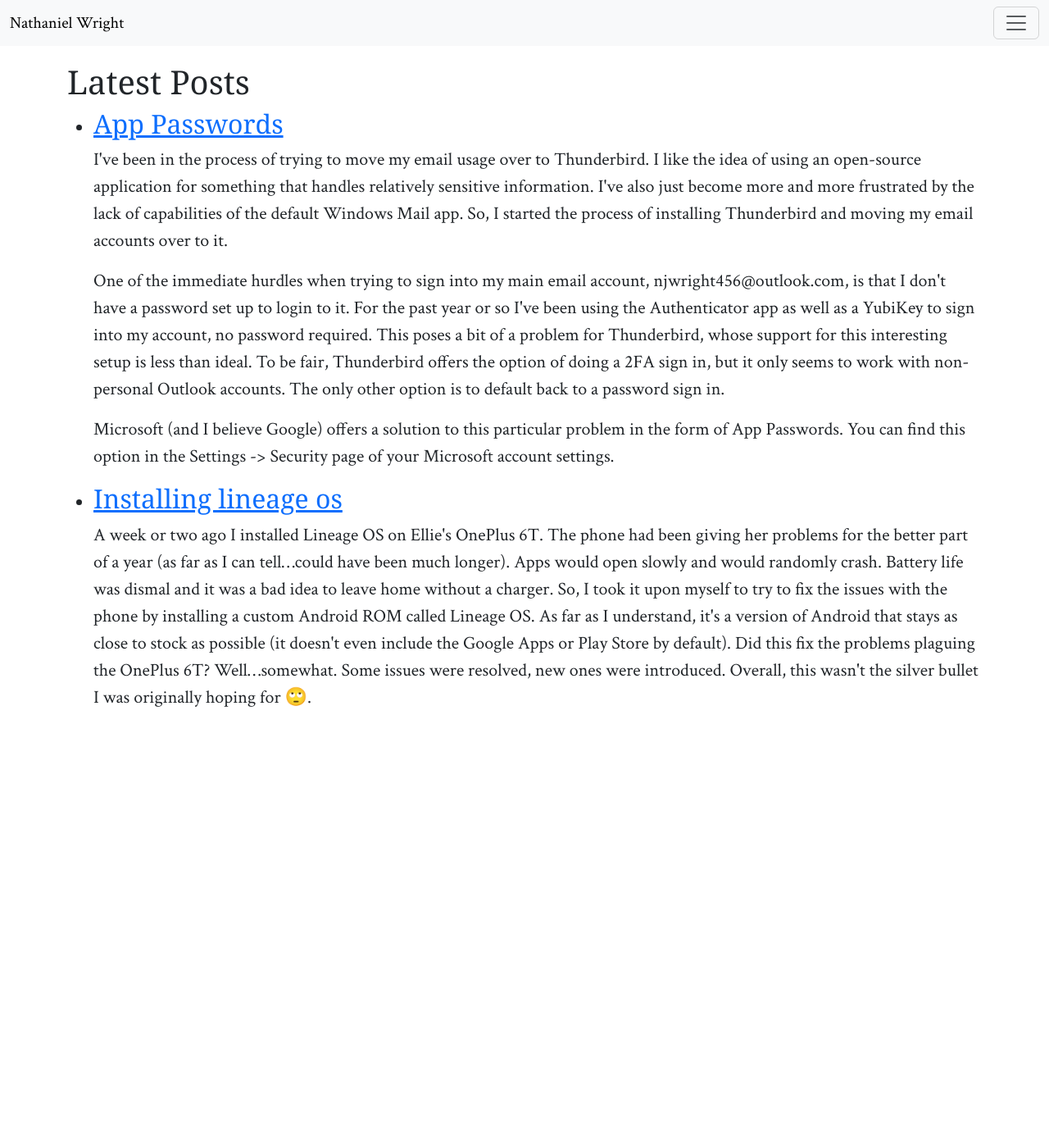
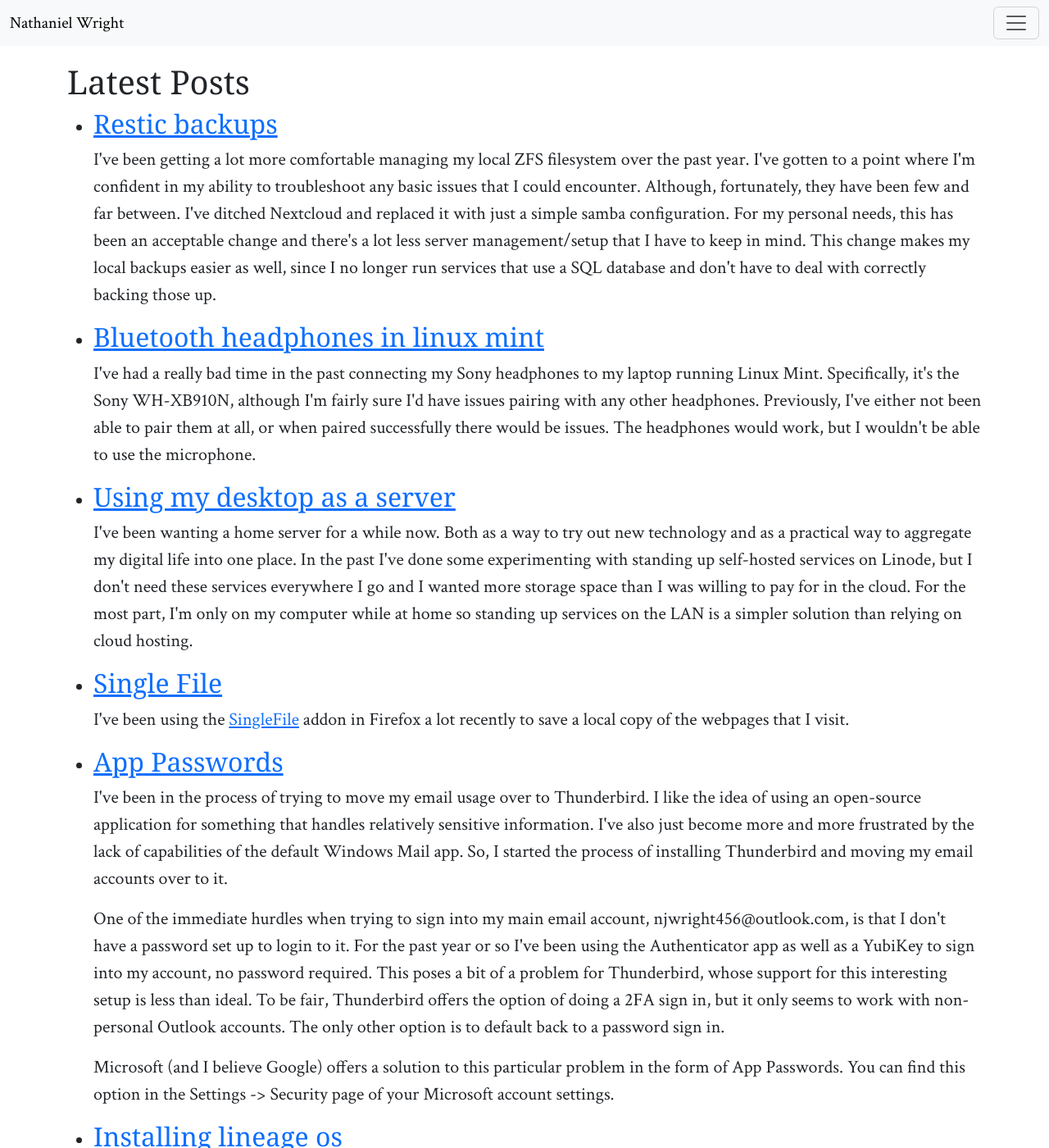
Before and after one commit to N8-Wright/nathanieljwright.github.io, a Jekyll site: the page built from blog.html, in a window 1280 px wide and 1400 px high. Shown: the whole window at 82% size. Built offline with Jekyll 4.4.1, drawn with Linux system fonts in a browser that asks for light colours; some web fonts are replaced; some of the changed text lies outside the part shown.

Commit message:
Added back all posts with date estimates

```diff
--- /dev/null
+++ b/_posts/2021-10-01-unison.html
@@ -0,0 +1,36 @@
+---
+layout: post
+author: nathan
+---
+
+<p>
+    I've been in the process of figuring out an easy back up and sharing solution for all my files. I have several
+    computers that I'd like to share files between. For me, that means being able to access an up-to-date “Documents”
+    and “Projects” folder. Other stuff that could get quite large, like photo and video, are included in this setup
+    currently, but could be broken out into a different process if they become unwieldy to have on every single device.
+</p>
+
+<p>
+    What I've had for a while now, and have been manually managing, is a desktop computer running windows and sharing a
+    network drive with SMB over the local network. There are a few annoyances with doing this on a Windows 11 Home
+    system. One REALLY annoying thing is that you can't login over the network with your main user account since that is
+    a Microsoft account and not a local one. You also can't just turn off user validation and allow anyone on the
+    network into the drive…for reasons that I still don't quite understand. What I ended up having to do is create and
+    grant access to a “Nathan Network” local user that I could login in with. I assume I wouldn't run into the same
+    problems on a server edition of the OS, but I'm not paying for that. I've experimenting with this setup on Linux
+    over Samba and had a much nicer experience, but then I couldn't multipurpose the home server for my precious video
+    games.
+</p>
+
+<p>
+    What I've added though is a cool little program called Unison. It's basically a rsync type of program that can
+    synchronize files in both directions. So, if I make an edit on my laptop that can be synced with the server. If I
+    make an edit on the server that can be synced back with the laptop as well. This bidirectional sharing happens with
+    just the Unison program running from the laptop and scanning for changes server-side and client-side. So now,
+    instead of manually copying files back and forth that I've changed, I can have something a little bit closer to
+    Dropbox/OneDrive, albeit, still, a more manual one.
+</p>
+
+<p>
+    The UI isn't the prettiest, but usable. And you can always run through the command line if that's your jam.
+</p>
--- a/_posts/2022-01-02-App-passwords.html
+++ b/_posts/2022-01-02-App-passwords.html
@@ -24,4 +24,19 @@
 
 <img class="img-fluid" src="{{ site.baseurl }}/assets/images/T5tdda.png"></img>
 
-<p>When you “Create a new app password” you’re presented with this page. You get this one chance to copy the password and use it in whatever application needs it.</p>
+<p>When you “Create a new app password” you’re presented with this page. You get this one chance to copy the password
+    and use it in whatever application needs it.</p>
+
+<img class="img-fluid" src="{{ site.baseurl }}/assets/images/pQIBbn.png"></img>
+<p>
+    So, for Thunderbird, you have to generate one of these app passwords and use it to login. I've only had to do this
+    once. Thunderbird remembers the password you've given it and I haven't had to go through this rigamarole again. It
+    seems to me like this just circumvents the whole point of using a password-less Microsoft account, but at least it
+    works for my needs. The passwords generated seem relatively strong as well. I don't know how this is enforced, but
+    the passwords generated here can only be used in applications like email clients, etc. that need a password to sign
+    in. You're not able to use the passwords generated here to actually sign into your account through any normal means.
+</p>
+
+<p>
+    Here's hoping at some point I can just use my YubiKey or 2FA to sign into my account in Thunderbird.
+</p>
--- /dev/null
+++ b/_posts/2022-01-03-single-file.html
@@ -0,0 +1,29 @@
+---
+layout: post
+author: nathan
+---
+<p>
+    I've been using the <a href="https://addons.mozilla.org/en-US/firefox/addon/single-file/">SingleFile</a> addon in
+    Firefox a lot recently to save a local copy of the webpages that I visit.
+</p>
+
+<p>
+    Previously, I had been saving copies of webpages using the print to PDF feature in my browser. This was all well and
+    good for most websites that I wanted to preserve, but sometimes formatting would be severely messed up, leaving the
+    contents of the page unreadable. Even worse, sites with a lot of images or other large content would bloat the
+    generated
+    PDF to somewhat astounding sizes. It was not uncommon for PDFs of pages that were not just simple text to be
+    anywhere
+    from five to twenty megabytes in size.
+</p>
+
+<p>
+    Using SingleFile, I've been able to preserve the web pages I visit in their correct formatting and not have to deal
+    with
+    this weird PDF bloating problem that I've often encountered. This is because it just saves the page as a .html file
+    that
+    contains all the text, media, etc. that is on the page. While it's not always the case that the .html generated is
+    smaller than the equivalent PDF, I've not experienced a point where the size gets egregious. All this while
+    preserving
+    the original formatting.
+</p>
--- /dev/null
+++ b/_posts/2022-01-04-using my desktop as a server.html
@@ -0,0 +1,70 @@
+---
+layout: post
+author: nathan
+---
+
+<p>
+    I've been wanting a home server for a while now. Both as a way to try out new technology and as a practical way to
+    aggregate my digital life into one place. In the past I've done some experimenting with standing up self-hosted
+    services on Linode, but I don't need these services everywhere I go and I wanted more storage space than I was
+    willing to pay for in the cloud. For the most part, I'm only on my computer while at home so standing up services on
+    the LAN is a simpler solution than relying on cloud hosting.
+</p>
+
+<img class="rounded mx-auto d-block" src="{{ site.baseurl }}/assets/images/computer.png"></img>
+
+<p>
+    So recently I bit the bullet and purchased two 4TB Seagate Iron Wolf NAS drives and put them in my desktop. I had
+    previously only used this computer to play games and host a small Minecraft server for my friends. Since it was
+    going to be primarily a server from now on, I nuked my install of Windows and replaced it with Ubuntu 22.04. While
+    I've gotten familiar with Windows in the past year due to work, Linux is still where I'm most comfortable when it
+    comes to anything server related.
+</p>
+
+<p>
+    Other than familiarity there is one major advantage that got me set on using Ubuntu for this desktop overhaul: the
+    ZFS filesystem. Compared to the NTFS filesystem of Windows, ZFS has desirable features that I want when managing a
+    server long term. Notably, ensuring data integrity through several different forms of software RAID is something
+    NTFS just can't offer. Any kind of data corruption that is found on disk can be corrected with information stored on
+    the other disks with a ZFS pool. Microsoft has been developing a filesystem similar to ZFS called ReFS, but that is
+    only available on the server OS versions.
+</p>
+
+<p>
+    To set up ZFS I put my two new drives in a mirrored pool so that I could take advantage of ZFS' error correction and
+    detection. While this cuts my usable storage space in half, from 8TB to 4TB, I'd rather have the increased
+    reliability that ZFS offers over the extra storage space. I'm not anywhere near needing the full 8TB (let alone the
+    4TB of usable space) so using the data integrity features that ZFS offers seems like a no brainer.
+</p>
+
+<p>
+    I set up Nextcloud as the primary way of syncing files between computers (both my files and Ellie's). I could have
+    just used samba and avoided the more involved process of setting up a LAMP stack, but I wanted something user
+    friendly for Ellie, who is used to the Dropbox/OneDrive style of file management. You also get a lot of extra
+    goodies on top of just file syncing. The most interesting to me are the photo organization and sharing application
+    as well as the calendar app.
+</p>
+
+<p>
+    Another reason I chose a Linux distribution for this overhaul of the desktop was to be able to continue playing the
+    video games I enjoy. Otherwise, I might have tried FreeBSD, where ZFS is a native file system, instead of Ubuntu.
+    Valve has made huge investments in the Linux ecosystem and it shows. I was able to play my entire steam library
+    seamlessly. I also got Lutris installed to make playing games outside of Steam fairly painless. Right now, I'm
+    playing Guild Wars 2 through Lutris with great performance.
+</p>
+
+<p>
+    This is not to say that everything is as easy as it was on Windows in the gaming realm of things. There was an issue
+    with the July 19th update to GW2 where the game launcher would crash unexpectedly. I eventually resolved this by
+    trying out different wine runtimes. The fshack (full screen hack) variants along with turning shader caching off
+    seems to fix everything for me.
+</p>
+
+<p>
+    There are still some things that I need to figure out to be totally comfortable maintaining this system long term.
+    First, I need a good backup script. I have the following datasets so far: nextcloud, mariadb, and games. I only
+    really care about backing up nextcloud and mariadb since the games can just be re-downloaded if something bad were
+    to happen. I've already worked out how to use ZFS send to copy snapshots to an external drive. However, I don't know
+    enough about backing up SQL databases safely to know I am not corrupting anything on my backup snapshots. This is
+    the one thing I want to figure out sooner rather than later.
+</p>
--- /dev/null
+++ b/_posts/2022-12-01-bluetooth headphones in linux mint.html
@@ -0,0 +1,24 @@
+---
+layout: post
+author: nathan
+---
+
+<p>
+    I've had a really bad time in the past connecting my Sony headphones to my laptop running Linux Mint. Specifically,
+    it's the Sony WH-XB910N, although I'm fairly sure I'd have issues pairing with any other headphones. Previously,
+    I've either not been able to pair them at all, or when paired successfully there would be issues. The headphones
+    would work, but I wouldn't be able to use the microphone.
+</p>
+
+<p>
+    It turns out (at least for the pairing issue), the fix to get it working was simple once I started messing around
+    with the network settings.
+</p>
+
+<img class="rounded mx-auto d-block" src="{{ site.baseurl }}/assets/images/settings-page.png"></img>
+
+<p>
+    I toggled PAN Support and DUN Support to Blueman (the default Bluetooth manager in Linux Mint) from it's original
+    setting of NetworkManager. Magically, this got my headset to pair correctly! I don't know which setting actually is
+    needed (or if both are), but I haven't experienced any negative consequences from these changes so 🤷
+</p>
--- /dev/null
+++ b/_posts/2023-01-10-restic backups.html
@@ -0,0 +1,37 @@
+---
+layout: post
+author: nathan
+---
+
+<p>
+    I've been getting a lot more comfortable managing my local ZFS filesystem over the past year. I've gotten to a point
+    where I'm confident in my ability to troubleshoot any basic issues that I could encounter. Although, fortunately,
+    they have been few and far between. I've ditched Nextcloud and replaced it with just a simple samba configuration.
+    For my personal needs, this has been an acceptable change and there's a lot less server management/setup that I have
+    to keep in mind. This change makes my local backups easier as well, since I no longer run services that use a SQL
+    database and don't have to deal with correctly backing those up.
+</p>
+
+<p>
+    It's only this year that I've started to dip my toes into backing up my data to the cloud. Since I have a Office365
+    subscription, I wanted to take advantage of the 1TB of storage that I get in OneDrive instead of spending more money
+    on a separate backup endpoint. At least, I don't want to at the moment… So I needed to choose something that works
+    with backing up to OneDrive.
+</p>
+
+<p>
+    I ended up choosing <a href="https://restic.net/">Restic</a> since it can operate with rclone. <a
+        href="https://github.com/rclone/rclone">Rclone</a> is the actual
+    thing that connects to OneDrive
+    and Restic, the backup tool, can be configured to use it to write and read the files that it needs to. I followed
+    <a href="https://itsfoss.com/use-onedrive-linux-rclone/">this guide</a> on how to set up rclone with OneDrive, but
+    you can configure it to talk to <a href="https://github.com/rclone/rclone#storage-providers">a whole bunch of
+        different
+        services</a> as well.
+</p>
+
+<p>
+    Currently I don't do anything fancy to keep the backups up to date. I have a script with the directories I care
+    about listed out that I just run manually. I'll be experimenting more with this system in the future, but for now
+    I'm just happy that all of my important (and some less important) data is backed up locally as well as remotely.
+</p>
```
Also changed, not shown: assets/images/computer.png (added), assets/images/settings-page.png (added).
